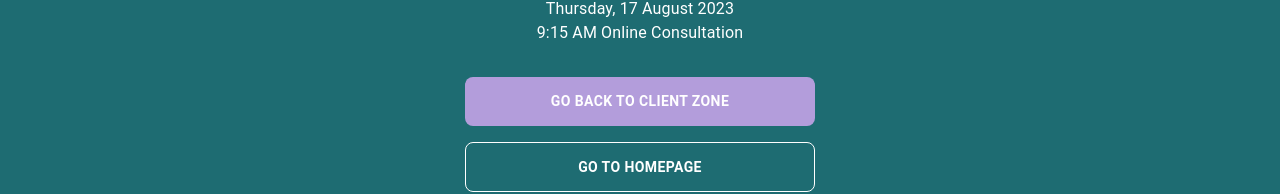
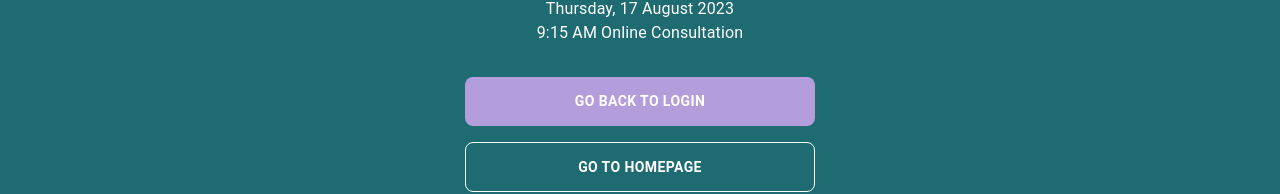
Before and after one commit to noouh1/MedKit-HealthCare, a React (Vite) app: page /Finish in a window 1280 px wide. Shown: the part 426-620 px from the top of the page. Built offline with nearby package versions, Linux system fonts and the light colour scheme.

Commit message:
[Edit]:fix button

```diff
--- a/src/pages/finish/Finish.tsx
+++ b/src/pages/finish/Finish.tsx
@@ -32,7 +32,7 @@ const Finish = () => {
                 </Typography>
             </Box>
             <Stack spacing={2} sx={{ width: 350, mx: 'auto', mt: 4 }}>
-              <Link to={'/client-zone'}>
+              <Link to={'/login'}>
                 <Button
                   variant="contained"
                   fullWidth
@@ -47,7 +47,7 @@ const Finish = () => {
                     '&:hover': { background: '#a084ca' },
                   }}
                 >
-                  Go back to Client zone
+                  Go back to login
                 </Button>
               </Link>
               <Link to={'/home'}>
```
